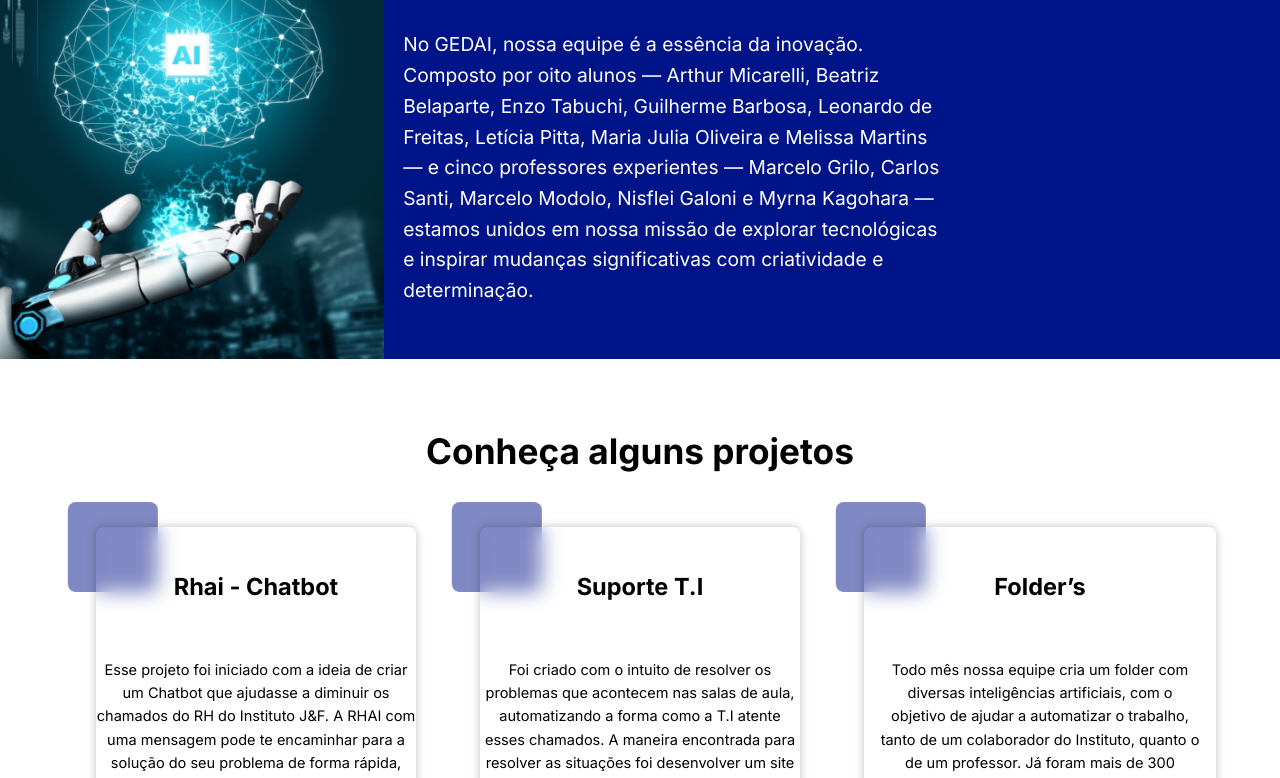
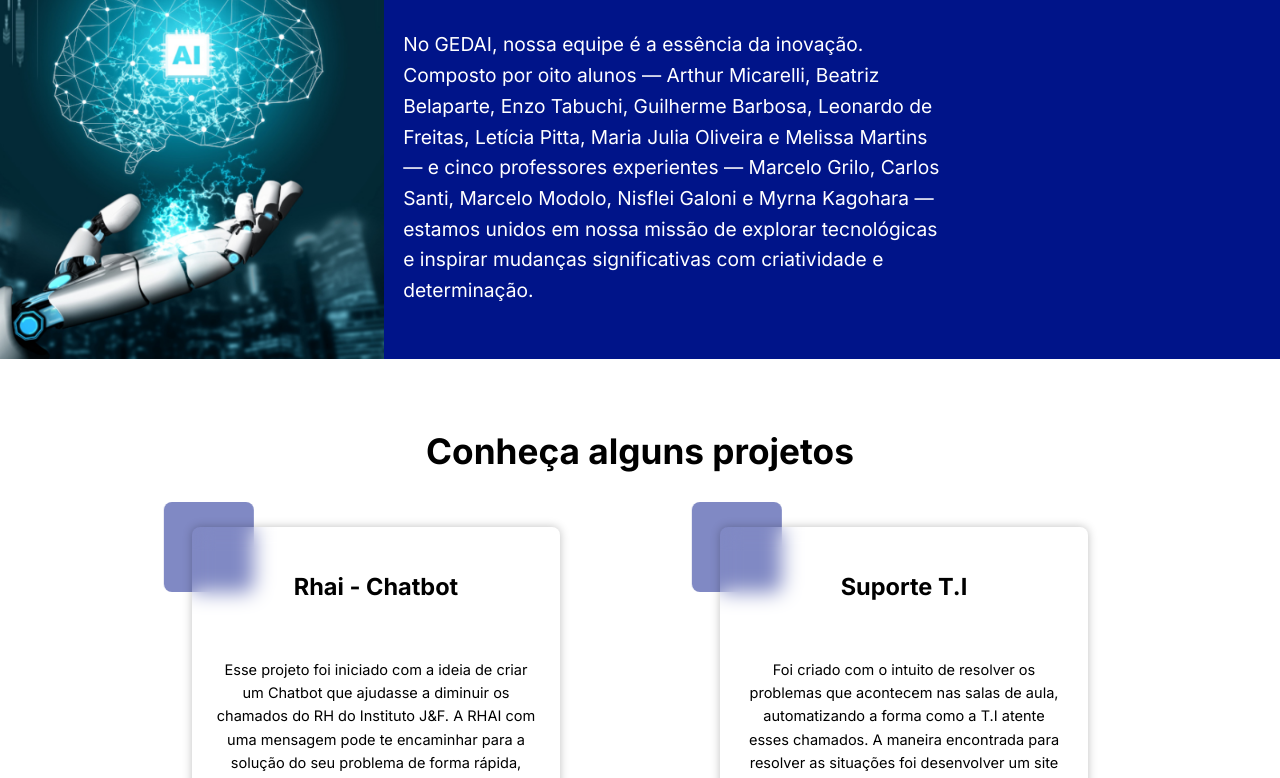
Before and after one commit to gedaijef/siteGedai, a plain HTML site: page html/index.html in a window 1280 px wide. Shown: the part 518-1296 px from the top of the page. Drawn offline with Linux system fonts and the light colour scheme.

Commit message:
Resolvendo erro Media

```diff
--- a/css/media-query-index.css
+++ b/css/media-query-index.css
@@ -253,7 +253,7 @@
     }
 
     .card {
-        width: 20rem;
+        width: 23rem;
     }
 
     .cards {
```
